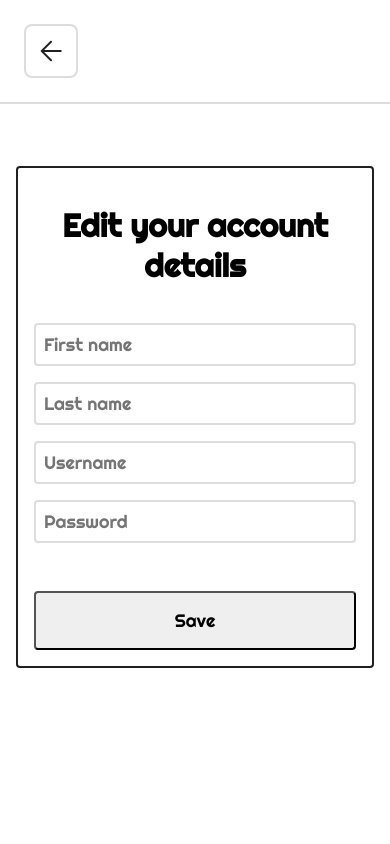
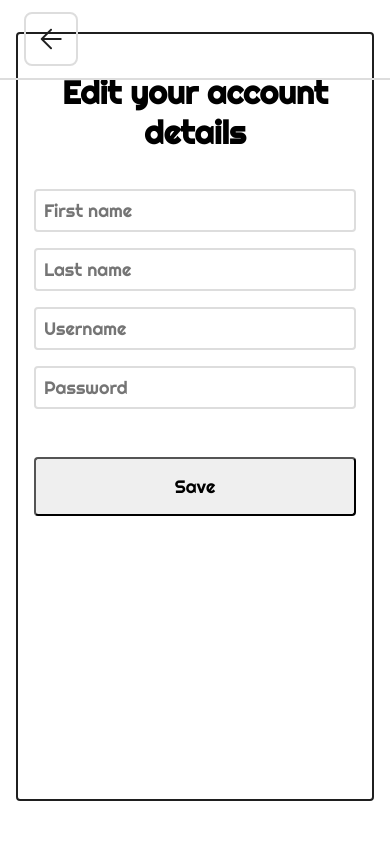
Before and after one commit to isaiahnoelsalazar/my-website_old, a PHP site: page /pages/webbook_account_details.html in a window 390 px wide. Run offline with PHP 8.4, Linux system fonts and the light colour scheme.

Commit message:
Testing WebBook server (18)

```diff
--- a/css/webbook_account_details.css
+++ b/css/webbook_account_details.css
@@ -82,7 +82,7 @@ header {
     display: flex;
     height: 50px;
     justify-content: center;
-    margin: 24px;
+    margin: 12px 24px;
     width: 50px;
 }
 #back_arrow:hover {
@@ -95,6 +95,7 @@ header {
 }
 @media (max-width: 600px) {
     div {
+        height: calc(100vh - 75px);
         width: 100%;
     }
 }
--- a/css/webbook_login.css
+++ b/css/webbook_login.css
@@ -70,6 +70,7 @@ div > p {
 }
 @media (max-width: 600px) {
     div {
+        height: 100vh;
         width: 100%;
     }
 }
--- a/css/webbook_register.css
+++ b/css/webbook_register.css
@@ -70,6 +70,7 @@ div > p {
 }
 @media (max-width: 600px) {
     div {
+        height: 100vh;
         width: 100%;
     }
 }
```
